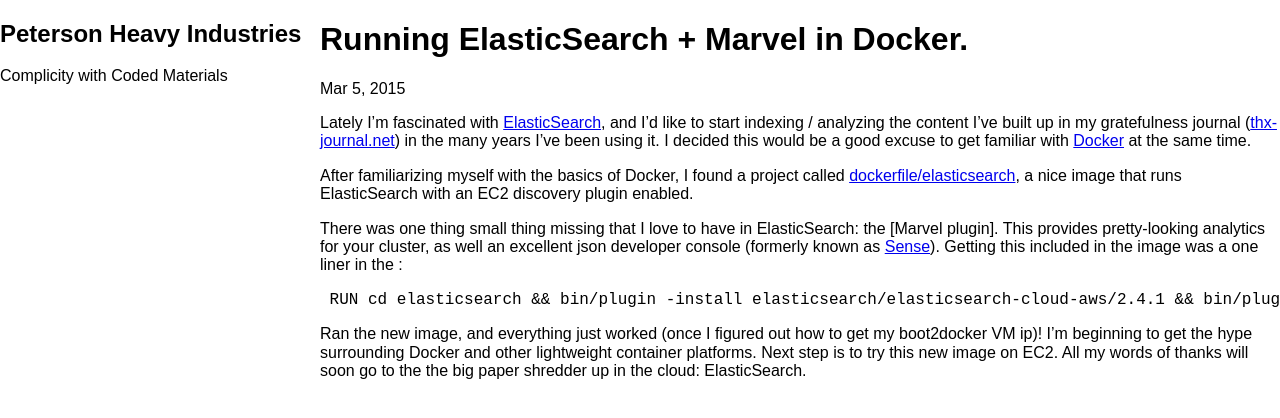
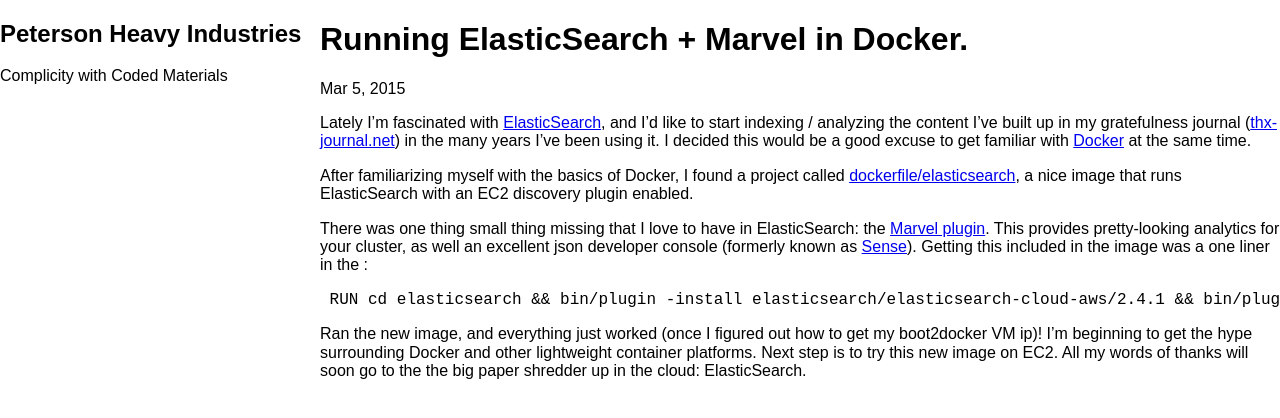
Before and after one commit to millerpeterson/millerpeterson.github.io, a Jekyll site: the page built from _posts/2015-03-05-elasticsearch-marvel-docker.markdown, in a window 1280 px wide. Shown: the top 418 px of the page. Built offline with Jekyll 4.4.1, drawn with Linux system fonts in a browser that asks for light colours; nearby versions of some CDN libraries; library files that are not in the unit come from our copies; some of the changed lines change nothing that is shown.

Commit message:
Fix another link

```diff
--- a/_posts/2015-03-05-elasticsearch-marvel-docker.markdown
+++ b/_posts/2015-03-05-elasticsearch-marvel-docker.markdown
@@ -8,7 +8,7 @@
 
 After familiarizing myself with the basics of Docker, I found a project called [dockerfile/elasticsearch](https://github.com/dockerfile/elasticsearch), a nice image that runs ElasticSearch with an EC2 discovery plugin enabled.
 
-There was one thing small thing missing that I love to have in ElasticSearch: the [Marvel plugin]. This provides pretty-looking analytics for your cluster, as well
+There was one thing small thing missing that I love to have in ElasticSearch: the [Marvel plugin](http://www.elasticsearch.com/products/marvel). This provides pretty-looking analytics for your cluster, as well
  an excellent json developer console (formerly known as [Sense](https://github.com/bleskes/sense)). Getting this included in the image was a one liner in the
  :
 
```
